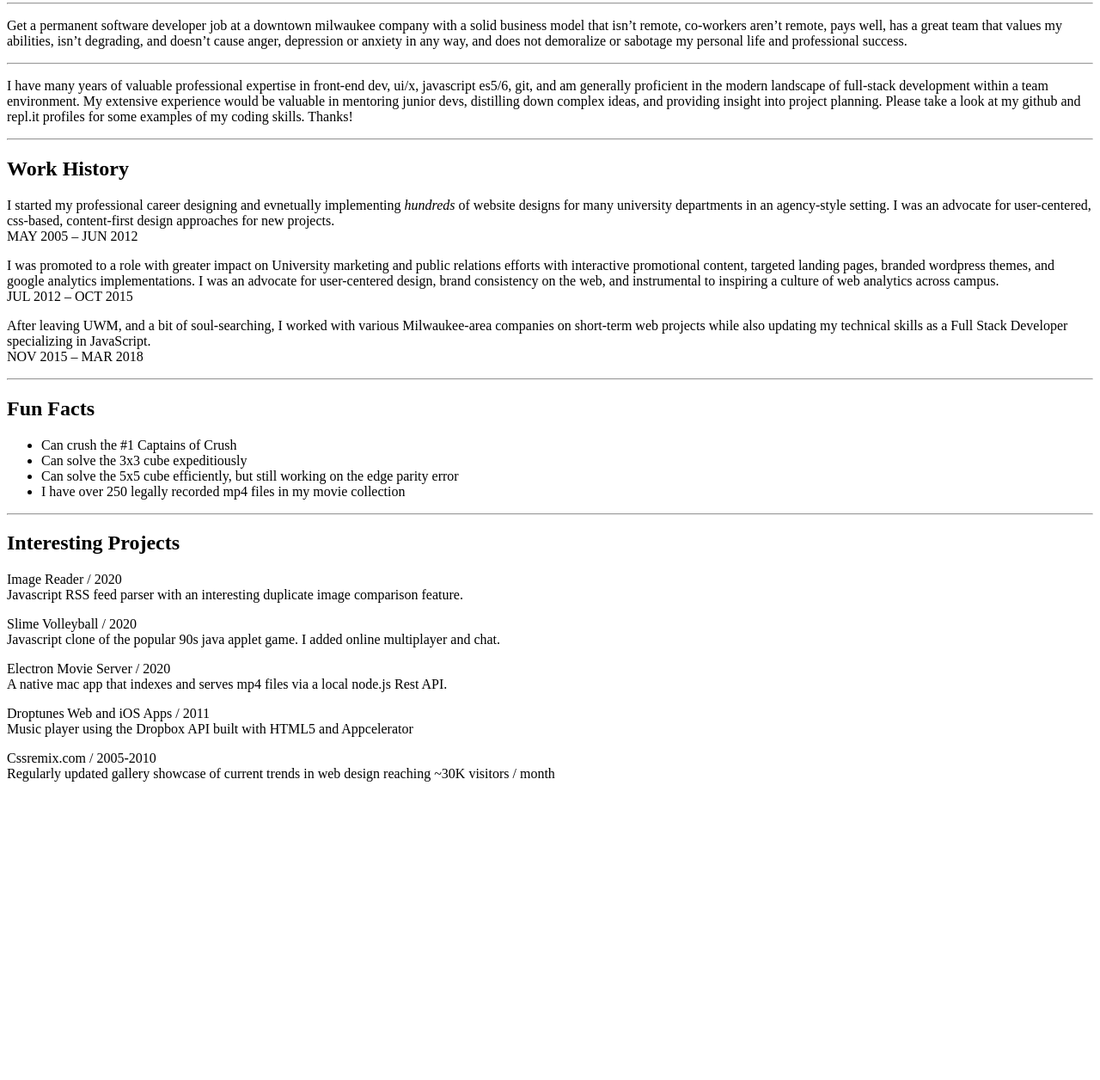
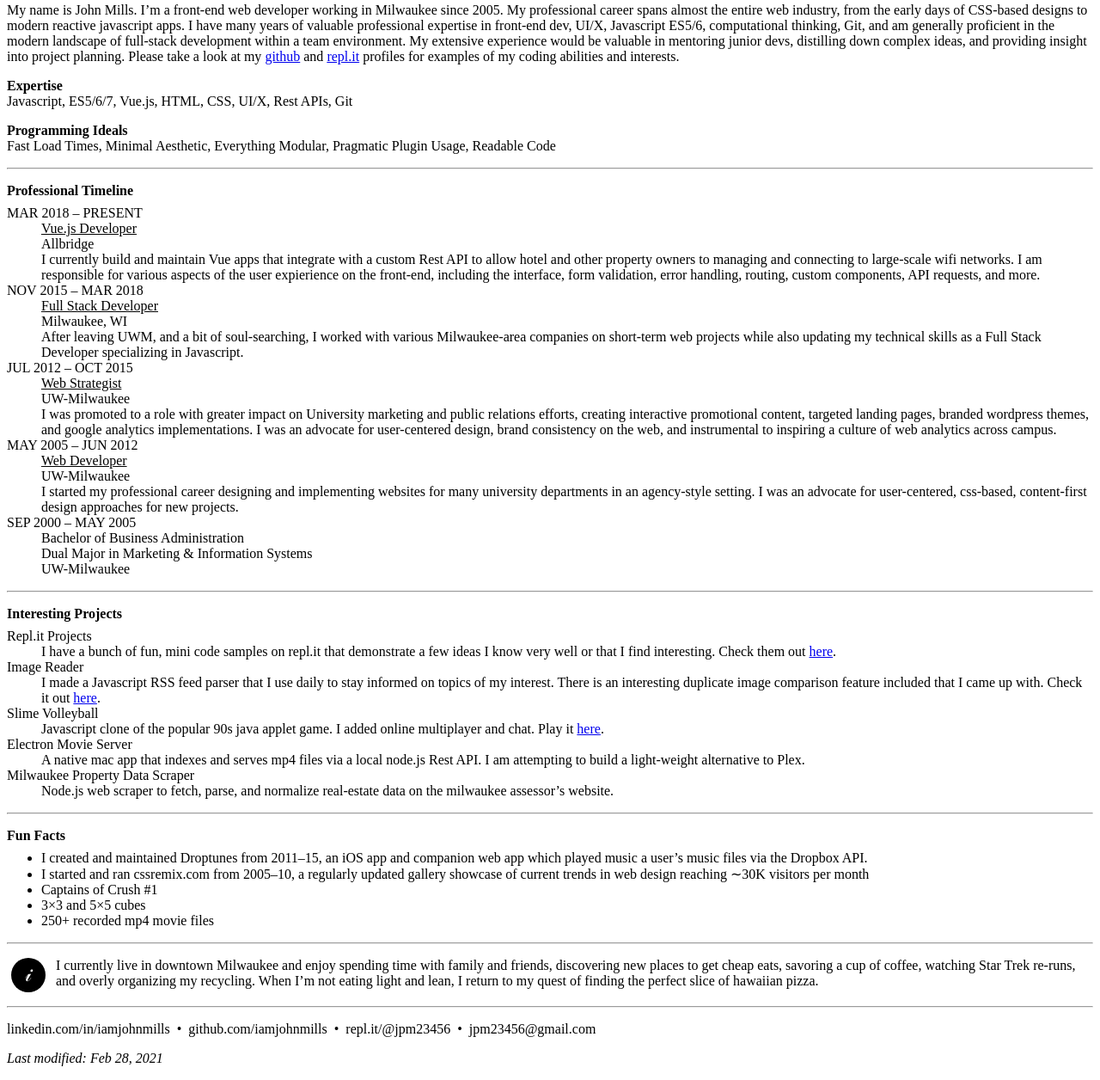
Before and after one commit to iamjohnmills/website, a plain HTML site: page index.html in a window 1280 px wide. Shown: the part 52-1308 px from the top of the page at 86% size. Before the commit the page ends 977 px from the top, so only its background shows below. Drawn offline with Linux system fonts and the light colour scheme.

Commit message:
first commit

```diff
--- a/index.html
+++ b/index.html
@@ -1,57 +1,92 @@
 <html>
+<head>
+  <title>Hello World!</title>
+  <script>
+    const write_last_modified = () => {
+      const last_modified = new Date(document.lastModified);
+      const year = new Intl.DateTimeFormat('en', { year: 'numeric' }).format(last_modified);
+      const month = new Intl.DateTimeFormat('en', { month: 'short' }).format(last_modified);
+      const day = new Intl.DateTimeFormat('en', { day: '2-digit' }).format(last_modified);
+      document.getElementById('last-modified').innerHTML = `Last modified: ${month} ${day}, ${year}`;
+    }
+    const init = async () => {
+      await write_last_modified();
+    }
+    document.addEventListener('DOMContentLoaded', init);
+  </script>
+  <style>
+    html { font-size: 16px }
+    p + ul, p + dl { margin-top: -0.5em }
+    #aboutme { display: flex; flex-direction: row; }
+    #aboutme:before { content: '\1D4BE'; margin: 0 12px 0 5px; flex: none; display: flex; align-items: center; font-size: 24px; height: 40px; width: 40px; border-radius: 50%; justify-content: center; color: #fff; background: #000 }
+  </style>
+</head>
 <body>
-
-<center>
+  <!--
+  My Perfect Job: A permanent software developer job at a downtown milwaukee company with a solid business model that isn’t remote, co-workers aren’t remote, pays well, has a great team that values my abilities, isn’t degrading, and doesn’t cause anger, depression or anxiety in any way, and does not demoralize or sabotage my personal life and professional success.
+  -->
   <h2>Welcome to my website</h2>
-</center>
-<hr/>
-<p>Get a permanent software developer job at a downtown milwaukee company with a solid business model that isn’t remote, co-workers aren’t remote, pays well, has a great team that values my abilities, isn’t degrading, and doesn’t cause anger, depression or anxiety in any way, and does not demoralize or sabotage my personal life and professional success.</p>
-<hr/>
-<p>I have many years of valuable professional expertise in front-end dev, ui/x, javascript es5/6, git, and am generally proficient in the modern landscape of full-stack development within a team environment. My extensive experience would be valuable in mentoring junior devs, distilling down complex ideas, and providing insight into project planning. Please take a look at my github and repl.it profiles for some examples of my coding skills. Thanks!</p>
-<hr/>
-
-<h2>Work History</h2>
-<p>I started my professional career designing and evnetually implementing <em>hundreds</em> of website designs for many university departments in an agency-style setting. I was an advocate for user-centered, css-based, content-first design approaches for new projects.
-<br/>MAY 2005 – JUN 2012</p>
-<p>I was promoted to a role with greater impact on University marketing and public relations efforts with interactive promotional content, targeted landing pages, branded wordpress themes, and google analytics implementations. I was an advocate for user-centered design, brand consistency on the web, and instrumental to inspiring a culture of web analytics across campus.
-<br/>JUL 2012 – OCT 2015</p>
-<p>After leaving UWM, and a bit of soul-searching, I worked with various Milwaukee-area companies on short-term web projects while also updating my technical skills as a Full Stack Developer specializing in JavaScript.
-<br/>NOV 2015 – MAR 2018</p>
-<hr/>
-
-<h2>Fun Facts</h2>
-<ul>
-<li>Can crush the #1 Captains of Crush</li>
-<li>Can solve the 3x3 cube expeditiously</li>
-<li>Can solve the 5x5 cube efficiently, but still working on the edge parity error</li>
-<li>I have over 250 legally recorded mp4 files in my movie collection</li>
-</ul>
-<hr/>
-
-<h2>Interesting Projects</h2>
-<p>Image Reader / 2020
-<br/>
-Javascript RSS feed parser with an interesting duplicate image comparison feature.
-</p>
-
-<p>Slime Volleyball / 2020
-<br/>
-Javascript clone of the popular 90s java applet game. I added online multiplayer and chat.
-</p>
-
-<p>Electron Movie Server / 2020
-<br/>
-A native mac app that indexes and serves mp4 files via a local node.js Rest API.
-</p>
-
-<p>Droptunes Web and iOS Apps / 2011
-<br/>Music player using the Dropbox API built with HTML5 and Appcelerator
-</p>
-
-<p>Cssremix.com / 2005-2010
-<br/>
-Regularly updated gallery showcase of current trends in web design reaching ~30K visitors / month
-</p>
-
+  <p>My name is John Mills. I&rsquo;m a front-end web developer working in Milwaukee since 2005. My professional career spans almost the entire web industry, from the early days of CSS-based designs to modern reactive javascript apps. I have many years of valuable professional expertise in front-end dev, UI/X, Javascript ES5/6, computational thinking, Git, and am generally proficient in the modern landscape of full-stack development within a team environment. My extensive experience would be valuable in mentoring junior devs, distilling down complex ideas, and providing insight into project planning. Please take a look at my <a href="https://github.com/iamjohnmills" target="_blank">github</a> and <a href="https://repl.it/@jpm23456" target="_blank">repl.it</a> profiles for examples of my coding abilities and interests.</p>
+  <p><b>Expertise</b>
+    <br/>Javascript, ES5/6/7, Vue.js, HTML, CSS, UI/X, Rest APIs, Git</p>
+  <p><b>Programming Ideals</b>
+    <br/>Fast Load Times, Minimal Aesthetic, Everything Modular, Pragmatic Plugin Usage, Readable Code</p>
+  <hr/>
+  <p><b>Professional Timeline</b></p>
+  <dl>
+    <dt>MAR 2018 &ndash; PRESENT</dt>
+    <dd><u>Vue.js Developer</u>
+      <br/>Allbridge
+      <br/>I currently build and maintain Vue apps that integrate with a custom Rest API to allow hotel and other property owners to managing and connecting to large-scale wifi networks. I am responsible for various aspects of the user expierience on the front-end, including the interface, form validation, error handling, routing, custom components, API requests, and more.
+    </dd>
+    <dt>NOV 2015 &ndash; MAR 2018</dt>
+    <dd><u>Full Stack Developer</u>
+      <br/>Milwaukee, WI
+      <br/>After leaving UWM, and a bit of soul-searching, I worked with various Milwaukee-area companies on short-term web projects while also updating my technical skills as a Full Stack Developer specializing in Javascript.
+    </dd>
+    <dt>JUL 2012 &ndash; OCT 2015</dt>
+    <dd><u>Web Strategist</u>
+      <br/>UW-Milwaukee
+      <br/>I was promoted to a role with greater impact on University marketing and public relations efforts, creating interactive promotional content, targeted landing pages, branded wordpress themes, and google analytics implementations. I was an advocate for user-centered design, brand consistency on the web, and instrumental to inspiring a culture of web analytics across campus.
+    </dd>
+    <dt>MAY 2005 &ndash; JUN 2012</dt>
+    <dd><u>Web Developer</u>
+      <br/>UW-Milwaukee
+      <br/>I started my professional career designing and implementing websites for many university departments in an agency-style setting. I was an advocate for user-centered, css-based, content-first design approaches for new projects.
+    </dd>
+    <dt>SEP 2000 &ndash; MAY 2005</dt>
+    <dd>Bachelor of Business Administration
+      <br/>Dual Major in Marketing &amp; Information Systems
+      <br/>UW-Milwaukee
+    </dd>
+  </dl>
+  <hr/>
+  <p><b>Interesting Projects</b></p>
+  <dl>
+    <dt>Repl.it Projects</dt>
+    <dd>I have a bunch of fun, mini code samples on repl.it that demonstrate a few ideas I know very well or that I find interesting. Check them out <a href="https://repl.it/@jpm23456" target="_blank">here</a>.</dd>
+    <dt>Image Reader</dt>
+    <dd>I made a Javascript RSS feed parser that I use daily to stay informed on topics of my interest. There is an interesting duplicate image comparison feature included that I came up with. Check it out <a href="https://iamjohnmills.github.io/imagereader/" target="_blank">here</a>.</dd>
+    <dt>Slime Volleyball</dt>
+    <dd>Javascript clone of the popular 90s java applet game. I added online multiplayer and chat. Play it <a href="https://slimevolleyballwithfriends.herokuapp.com/" target="_blank">here</a>.</dd>
+    <dt>Electron Movie Server</dt>
+    <dd>A native mac app that indexes and serves mp4 files via a local node.js Rest API. I am attempting to build a light-weight alternative to Plex.</dd>
+    <dt>Milwaukee Property Data Scraper</dt>
+    <dd>Node.js web scraper to fetch, parse, and normalize real-estate data on the milwaukee assessor&rsquo;s website.</dd>
+  </dl>
+  <hr/>
+  <p><b>Fun Facts</b></p>
+  <ul>
+    <li>I created and maintained Droptunes from 2011&ndash;15, an iOS app and companion web app which played music a user&rsquo;s music files via the Dropbox API.</li>
+    <li>I started and ran cssremix.com from 2005&ndash;10, a regularly updated gallery showcase of current trends in web design reaching &sim;30K visitors per month
+    <li>Captains of Crush #1</li>
+    <li>3&times;3 and 5&times;5 cubes</li>
+    <li>250+ recorded mp4 movie files</li>
+  </ul>
+  <hr />
+  <p id="aboutme">I currently live in downtown Milwaukee and enjoy spending time with family and friends, discovering new places to get cheap eats, savoring a cup of coffee, watching Star Trek re-runs, and overly organizing my recycling. When I&rsquo;m not eating light and lean, I return to my quest of finding the perfect slice of hawaiian pizza.</p>
+  <hr />
+  <p>linkedin.com/in/iamjohnmills &nbsp;&bull;&nbsp; github.com/iamjohnmills &nbsp;&bull;&nbsp; repl.it/@jpm23456 &nbsp;&bull;&nbsp; jpm23456@gmail.com</p>
+  <p><i id="last-modified"></i></p>
 </body>
 </html>
```
